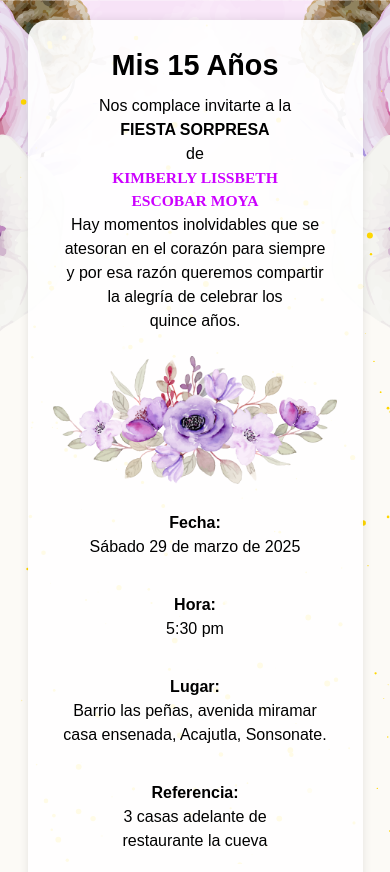
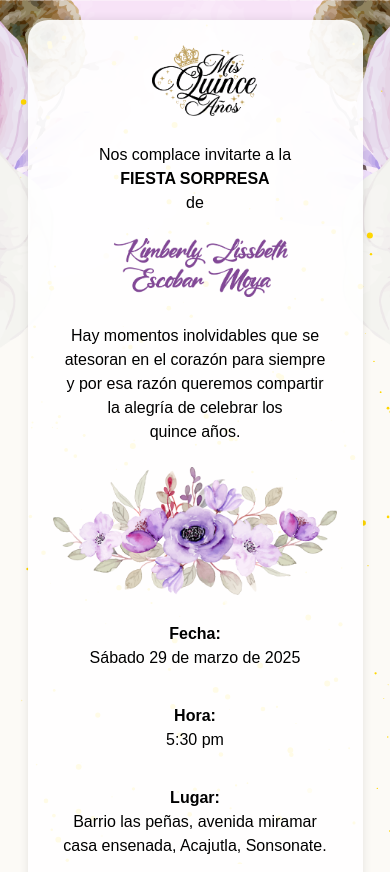
Before and after one commit to gomezrubio/invitacion-evento, a plain HTML site: page index.html in a window 390 px wide. Shown: the top 872 px of the page. Drawn offline with nearby package versions, Linux system fonts and the light colour scheme.

Commit message:
responsive10

```diff
--- a/index.html
+++ b/index.html
@@ -78,12 +78,15 @@
                 retina_detect: true
             });
         </script>
-        <h1>Mis 15 Años</h1>
+       <div class="quince"><img src="imagenes/mis15.png">
+        </div>
         <p>Nos complace invitarte a la</p>
         <p><b>FIESTA SORPRESA</b></p>
         <p>de</p>
-            <h3> KIMBERLY LISSBETH </h3>
-            <h3>ESCOBAR MOYA</h3>
+        <div class="nombre">
+            <img src="imagenes/nombre.png">
+        </div>
+
             <p>Hay momentos inolvidables que se</p>
             <p>atesoran en el corazón para siempre</p>
             <p>y por esa razón queremos compartir</p>
--- a/styles.css
+++ b/styles.css
@@ -117,3 +117,19 @@ audio {
         font-size: 1.2rem;
     }
 }
+
+.quince {
+    display: block; /* Hace que la imagen sea un bloque */
+    margin: 0 auto; /* Centra horizontalmente */
+    max-width: 30vw; /* Asegura que la imagen no exceda el ancho del contenedor */
+    height: auto; /* Mantiene la proporción */
+
+}
+
+.nombre {
+    display: block; /* Hace que la imagen sea un bloque */
+    margin: 0 auto; /* Centra horizontalmente */
+    max-width: 50vw; /* Asegura que la imagen no exceda el ancho del contenedor */
+    height: auto; /* Mantiene la proporción */
+
+}
```
Also changed, not shown: imagenes/mis15.png (added), imagenes/nombre.png (added).
